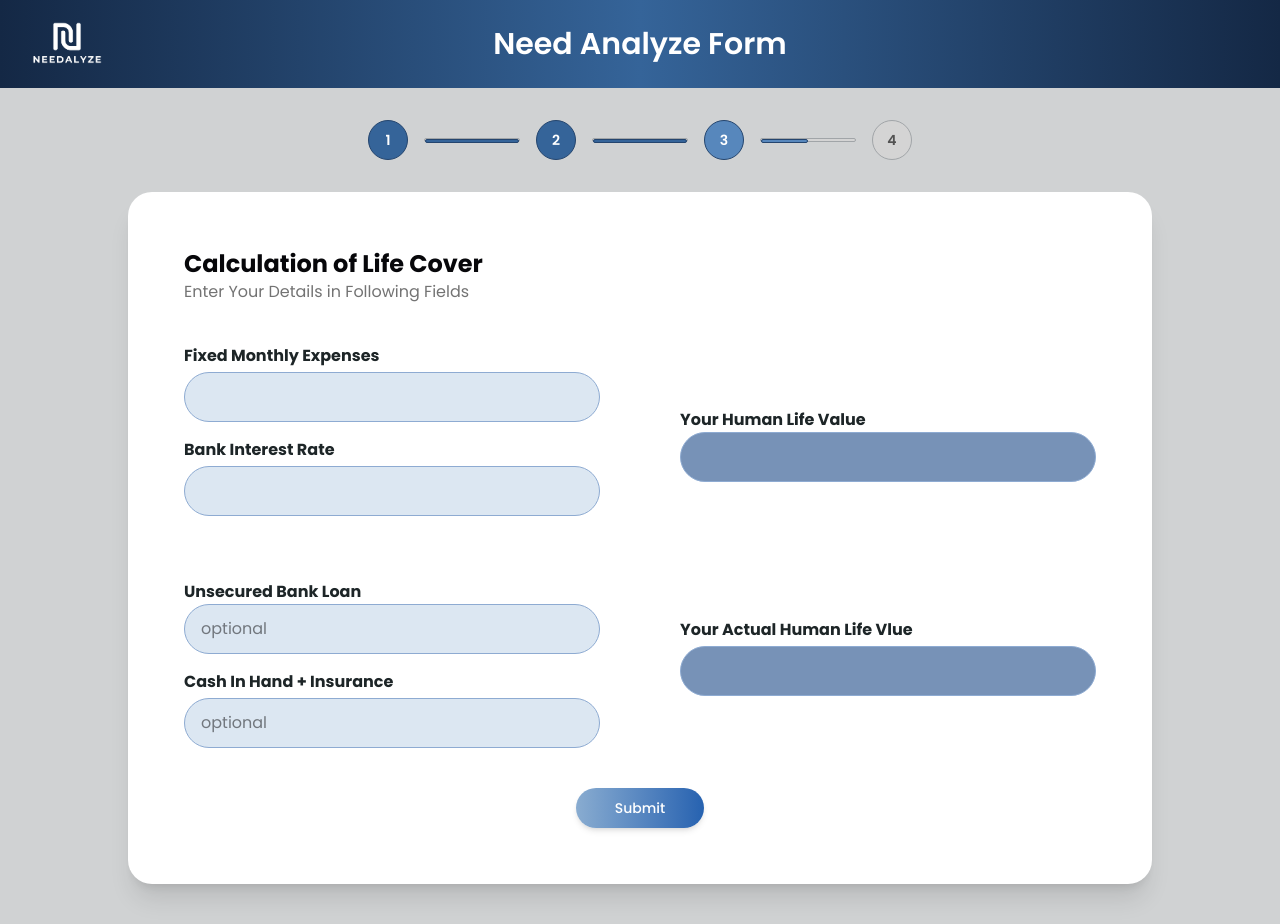
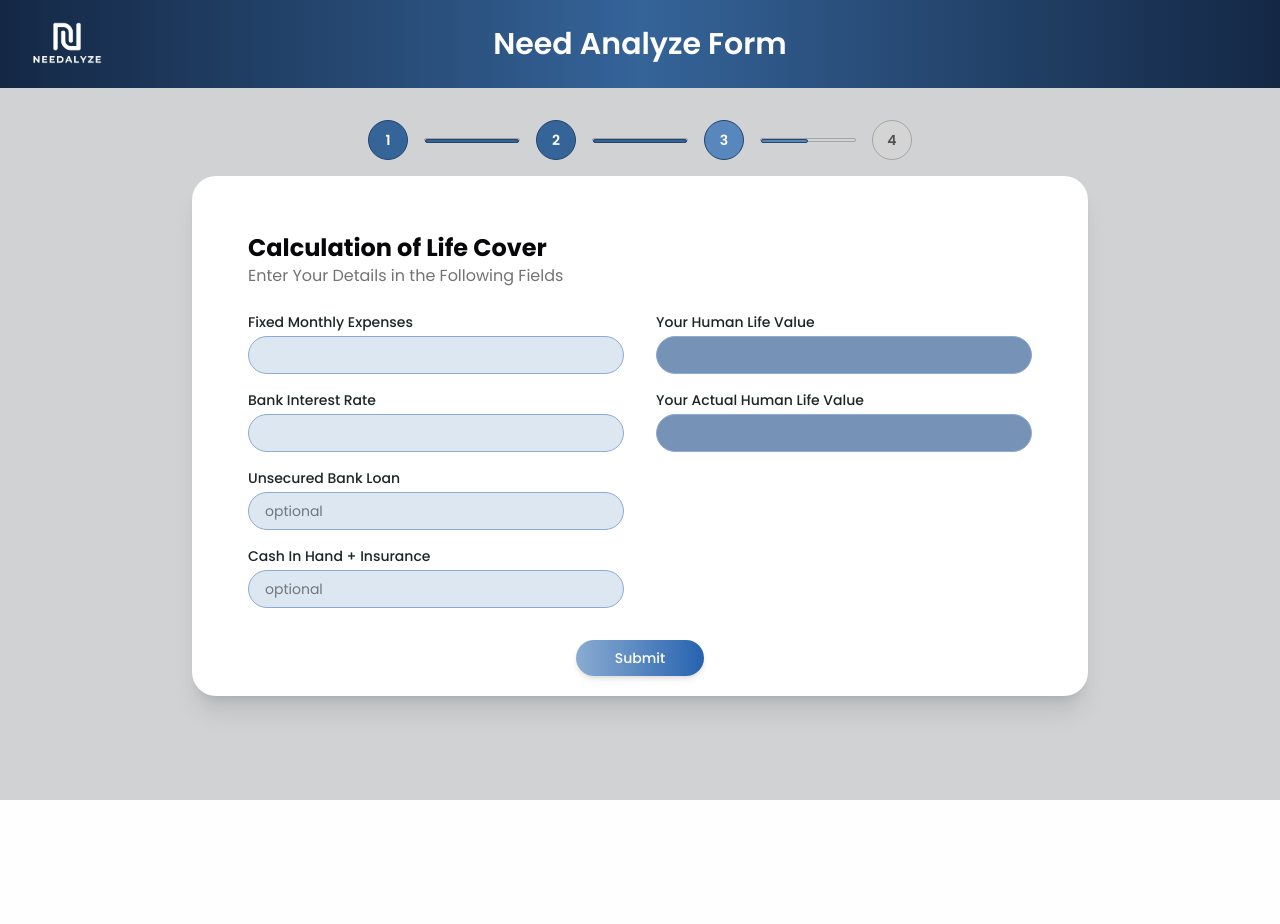
Before and after one commit to itswijay/Needalyze, a Next.js app: page /form/step3 in a window 1280 px wide. After the commit the page ends 800 px from the top, so only its background shows below. Built offline with nearby package versions, Linux system fonts and the light colour scheme.

Commit message:
Refine container and form field spacing for consistent layout

```diff
--- a/src/app/form/step1/page.jsx
+++ b/src/app/form/step1/page.jsx
@@ -32,10 +32,12 @@ export default function Form1Page() {
       <NeedAnalysisFormHeader />
       <ProgressBar currentStep={1} totalSteps={4} />
 
-      <section className="flex-grow flex justify-center pb-10 px-4 sm:px-6 lg:px-8">
+      {/* Center the form container */}
+      <section className="flex-grow flex justify-center items-center py-6 px-4">
         <FormContainer>
-          <form className="grid grid-cols-1 md:grid-cols-2 gap-6 md:gap-8">
-            <div className="flex flex-col space-y-4">
+          <form className="grid grid-cols-1 md:grid-cols-2 gap-4 sm:gap-6 text-sm">
+            {/* Left column */}
+            <div className="flex flex-col space-y-3">
               <div>
                 <label className="block text-gray-700 font-medium mb-1">
                   Full Name
@@ -43,7 +45,7 @@ export default function Form1Page() {
                 <input
                   type="text"
                   placeholder="Ex: Sunil Nishantha Karunarathna"
-                  className="border border-[#8EABD2] rounded-full px-4 py-3 bg-[#DCE7F2] w-full focus:outline-none focus:ring-2 focus:ring-[#8EABD2]"
+                  className="border border-[#8EABD2] rounded-full px-3 py-2 bg-[#DCE7F2] w-full focus:outline-none focus:ring-2 focus:ring-[#8EABD2]"
                 />
               </div>
 
@@ -56,7 +58,7 @@ export default function Form1Page() {
                     readOnly
                     value={date ? format(date, "dd/MM/yyyy") : ""}
                     placeholder="DD/MM/YYYY"
-                    className="border border-[#8EABD2] rounded-full px-4 py-3 pr-12 bg-[#DCE7F2] w-full focus:outline-none focus:ring-2 focus:ring-[#8EABD2] cursor-pointer"
+                    className="border border-[#8EABD2] rounded-full px-3 py-2 pr-10 bg-[#DCE7F2] w-full focus:outline-none focus:ring-2 focus:ring-[#8EABD2] cursor-pointer"
                     onClick={() => setOpen(true)}
                   />
                   <Popover open={open} onOpenChange={setOpen}>
@@ -64,10 +66,10 @@ export default function Form1Page() {
                       <Button
                         type="button"
                         variant="ghost"
-                        className="absolute right-3 top-2.5 text-gray-600 hover:text-gray-800"
+                        className="absolute right-2 top-1.5 text-gray-600 hover:text-gray-800"
                         onClick={() => setOpen(!open)}
                       >
-                        <CalendarIcon className="h-5 w-5" />
+                        <CalendarIcon className="h-4 w-4" />
                       </Button>
                     </PopoverTrigger>
                     <PopoverContent className="w-auto p-0" align="start">
@@ -95,7 +97,7 @@ export default function Form1Page() {
                 <input
                   type="text"
                   placeholder="Ex: Samanthi Ishara Karunarathna"
-                  className="border border-[#8EABD2] rounded-full px-4 py-3 bg-[#DCE7F2] w-full focus:outline-none focus:ring-2 focus:ring-[#8EABD2]"
+                  className="border border-[#8EABD2] rounded-full px-3 py-2 bg-[#DCE7F2] w-full focus:outline-none focus:ring-2 focus:ring-[#8EABD2]"
                 />
               </div>
 
@@ -106,7 +108,7 @@ export default function Form1Page() {
                 <input
                   type="text"
                   placeholder="Ex: 3"
-                  className="border border-[#8EABD2] rounded-full px-4 py-3 bg-[#DCE7F2] w-full focus:outline-none focus:ring-2 focus:ring-[#8EABD2]"
+                  className="border border-[#8EABD2] rounded-full px-3 py-2 bg-[#DCE7F2] w-full focus:outline-none focus:ring-2 focus:ring-[#8EABD2]"
                 />
               </div>
 
@@ -117,12 +119,13 @@ export default function Form1Page() {
                 <input
                   type="text"
                   placeholder="Your Job/Business"
-                  className="border border-[#8EABD2] rounded-full px-4 py-3 bg-[#DCE7F2] w-full focus:outline-none focus:ring-2 focus:ring-[#8EABD2]"
+                  className="border border-[#8EABD2] rounded-full px-3 py-2 bg-[#DCE7F2] w-full focus:outline-none focus:ring-2 focus:ring-[#8EABD2]"
                 />
               </div>
             </div>
 
-            <div className="flex flex-col space-y-4">
+            {/* Right column */}
+            <div className="flex flex-col space-y-3">
               <div>
                 <label className="block text-gray-700 font-medium mb-1">
                   Address
@@ -130,7 +133,7 @@ export default function Form1Page() {
                 <input
                   type="text"
                   placeholder="Your Address"
-                  className="border border-[#8EABD2] rounded-full px-4 py-3 bg-[#DCE7F2] w-full focus:outline-none focus:ring-2 focus:ring-[#8EABD2]"
+                  className="border border-[#8EABD2] rounded-full px-3 py-2 bg-[#DCE7F2] w-full focus:outline-none focus:ring-2 focus:ring-[#8EABD2]"
                 />
               </div>
 
@@ -141,7 +144,7 @@ export default function Form1Page() {
                 <input
                   type="text"
                   placeholder="Ex: +94 77 345 6489"
-                  className="border border-[#8EABD2] rounded-full px-4 py-3 bg-[#DCE7F2] w-full focus:outline-none focus:ring-2 focus:ring-[#8EABD2]"
+                  className="border border-[#8EABD2] rounded-full px-3 py-2 bg-[#DCE7F2] w-full focus:outline-none focus:ring-2 focus:ring-[#8EABD2]"
                 />
               </div>
 
@@ -152,7 +155,7 @@ export default function Form1Page() {
                 <input
                   type="text"
                   placeholder="Ex: 48"
-                  className="border border-[#8EABD2] rounded-full px-4 py-3 bg-[#DCE7F2] w-full focus:outline-none focus:ring-2 focus:ring-[#8EABD2]"
+                  className="border border-[#8EABD2] rounded-full px-3 py-2 bg-[#DCE7F2] w-full focus:outline-none focus:ring-2 focus:ring-[#8EABD2]"
                 />
               </div>
 
@@ -163,7 +166,7 @@ export default function Form1Page() {
                 <input
                   type="text"
                   placeholder="Ex: 18, 13, 9"
-                  className="border border-[#8EABD2] rounded-full px-4 py-3 bg-[#DCE7F2] w-full focus:outline-none focus:ring-2 focus:ring-[#8EABD2]"
+                  className="border border-[#8EABD2] rounded-full px-3 py-2 bg-[#DCE7F2] w-full focus:outline-none focus:ring-2 focus:ring-[#8EABD2]"
                 />
               </div>
 
@@ -174,13 +177,14 @@ export default function Form1Page() {
                 <input
                   type="text"
                   placeholder="Ex: 70,000"
-                  className="border border-[#8EABD2] rounded-full px-4 py-3 bg-[#DCE7F2] w-full focus:outline-none focus:ring-2 focus:ring-[#8EABD2]"
+                  className="border border-[#8EABD2] rounded-full px-3 py-2 bg-[#DCE7F2] w-full focus:outline-none focus:ring-2 focus:ring-[#8EABD2]"
                 />
               </div>
             </div>
           </form>
 
-           <div className="flex flex-row justify-between items-center gap-2 sm:gap-4 mt-10">
+          {/* Navigation buttons */}
+          <div className="flex justify-between items-center mt-6">
             <FormNavButton
               label="Back"
               type="prev"
--- a/src/app/form/step3/page.jsx
+++ b/src/app/form/step3/page.jsx
@@ -5,94 +5,100 @@ import NeedAnalysisFormHeader from "@/components/NeedAnalysisFormHeader";
 import ProgressBar from "@/components/ProgressBar";
 import { Button } from "@/components/ui/button";
 
-export default function Form1Page() {
+export default function Form3Page() {
   return (
     <main className="min-h-screen bg-gray-100 flex flex-col">
       <NeedAnalysisFormHeader />
-
       <ProgressBar currentStep={3} totalSteps={4} />
 
-      <section className="flex-grow flex justify-center pb-10">
+      <section className="flex-grow flex justify-center items-start py-6 px-4">
         <FormContainer>
-            <div>
-                <p className="font-bold text-2xl">Calculation of Life Cover</p>
-                <p className="text-neutral-500">Enter Your Details in Following Fields</p>
-            </div>
-          <form className="grid grid-cols-1 md:grid-cols-2 gap-20 mt-10">
+          <div className="mb-6">
+            <p className="font-bold text-2xl">Calculation of Life Cover</p>
+            <p className="text-neutral-500">
+              Enter Your Details in the Following Fields
+            </p>
+          </div>
+
+          <form className="grid grid-cols-1 md:grid-cols-2 gap-6 sm:gap-8 text-sm">
+            {/* Left column */}
             <div className="flex flex-col space-y-4">
               <div>
-                <label className="block text-gray-700 font-bold mb-1">
+                <label className="block text-gray-700 font-medium mb-1">
                   Fixed Monthly Expenses
                 </label>
                 <input
                   type="text"
                   placeholder=""
-                  className="border border-[#8EABD2] rounded-full px-4 py-3 bg-[#DCE7F2] w-full focus:outline-none focus:ring-2 focus:ring-[#8EABD2]"
+                  className="border border-[#8EABD2] rounded-full px-4 py-2 bg-[#DCE7F2] w-full focus:outline-none focus:ring-2 focus:ring-[#8EABD2]"
                 />
               </div>
 
               <div>
-                <label className="block text-gray-700 font-bold mb-1">
+                <label className="block text-gray-700 font-medium mb-1">
                   Bank Interest Rate
                 </label>
                 <input
                   type="text"
                   placeholder=""
-                  className="border border-[#8EABD2] rounded-full px-4 py-3 bg-[#DCE7F2] w-full focus:outline-none focus:ring-2 focus:ring-[#8EABD2]"
+                  className="border border-[#8EABD2] rounded-full px-4 py-2 bg-[#DCE7F2] w-full focus:outline-none focus:ring-2 focus:ring-[#8EABD2]"
                 />
               </div>
 
-              <div className="mt-12">
-                <label className="block text-gray-700 font-bold">
+              <div>
+                <label className="block text-gray-700 font-medium mb-1">
                   Unsecured Bank Loan
                 </label>
                 <input
                   type="text"
                   placeholder="optional"
-                  className="border border-[#8EABD2] rounded-full px-4 py-3 bg-[#DCE7F2] w-full focus:outline-none focus:ring-2 focus:ring-[#8EABD2]"
+                  className="border border-[#8EABD2] rounded-full px-4 py-2 bg-[#DCE7F2] w-full focus:outline-none focus:ring-2 focus:ring-[#8EABD2]"
                 />
               </div>
 
               <div>
-                <label className="block text-gray-700 font-bold mb-1">
+                <label className="block text-gray-700 font-medium mb-1">
                   Cash In Hand + Insurance
                 </label>
                 <input
                   type="text"
                   placeholder="optional"
-                  className="border border-[#8EABD2] rounded-full px-4 py-3 bg-[#DCE7F2] w-full focus:outline-none focus:ring-2 focus:ring-[#8EABD2]"
+                  className="border border-[#8EABD2] rounded-full px-4 py-2 bg-[#DCE7F2] w-full focus:outline-none focus:ring-2 focus:ring-[#8EABD2]"
                 />
               </div>
             </div>
 
-
-            <div className="flex flex-col space-y-10 mt-16">
+            {/* Right column */}
+            <div className="flex flex-col space-y-4">
               <div>
-                <label className="block text-gray-700 font-bold">
+                <label className="block text-gray-700 font-medium mb-1">
                   Your Human Life Value
                 </label>
                 <input
                   type="text"
                   placeholder=""
-                  className="border border-[#8EABD2] rounded-full px-4 py-3 bg-[#7792b7] w-full focus:outline-none focus:ring-2 focus:ring-[#8EABD2]"
+                  className="border border-[#8EABD2] rounded-full px-4 py-2 bg-[#7792b7] w-full focus:outline-none focus:ring-2 focus:ring-[#8EABD2]"
                 />
               </div>
 
-              <div className="mt-24">
-                <label className="block text-gray-700 font-bold mb-1">
-                  Your Actual Human Life Vlue
+              <div>
+                <label className="block text-gray-700 font-medium mb-1">
+                  Your Actual Human Life Value
                 </label>
                 <input
                   type="text"
                   placeholder=""
-                  className="border border-[#8EABD2] rounded-full px-4 py-3 bg-[#7792b7] w-full focus:outline-none focus:ring-2 focus:ring-[#8EABD2]"
+                  className="border border-[#8EABD2] rounded-full px-4 py-2 bg-[#7792b7] w-full focus:outline-none focus:ring-2 focus:ring-[#8EABD2]"
                 />
               </div>
             </div>
           </form>
 
-          <div className="flex mt-10 justify-center">
-            <Button className="w-32 rounded-full p-5" variant="gradient">Submit</Button>
+          {/* Submit button */}
+          <div className="flex mt-8 justify-center">
+            <Button className="w-32 rounded-full py-3" variant="gradient">
+              Submit
+            </Button>
           </div>
         </FormContainer>
       </section>
--- a/src/components/FormContainer.jsx
+++ b/src/components/FormContainer.jsx
@@ -3,7 +3,7 @@ import React from "react";
 export default function FormContainer({ title, children, className = "" }) {
   return (
     <div
-      className={`bg-white shadow-xl rounded-3xl p-10 sm:p-14 w-full max-w-5xl mx-auto ${className}`}
+      className={`bg-white shadow-xl rounded-3xl p-10 sm:p-14 w-full max-w-4xl h-130 mx-auto -mt-10 ${className}`}
     >
       {title && (
         <h2 className="text-2xl font-semibold text-center text-gray-800 mb-8">
```
Also changed, not shown: src/app/form/step2/page.jsx (+89 -55 lines).
